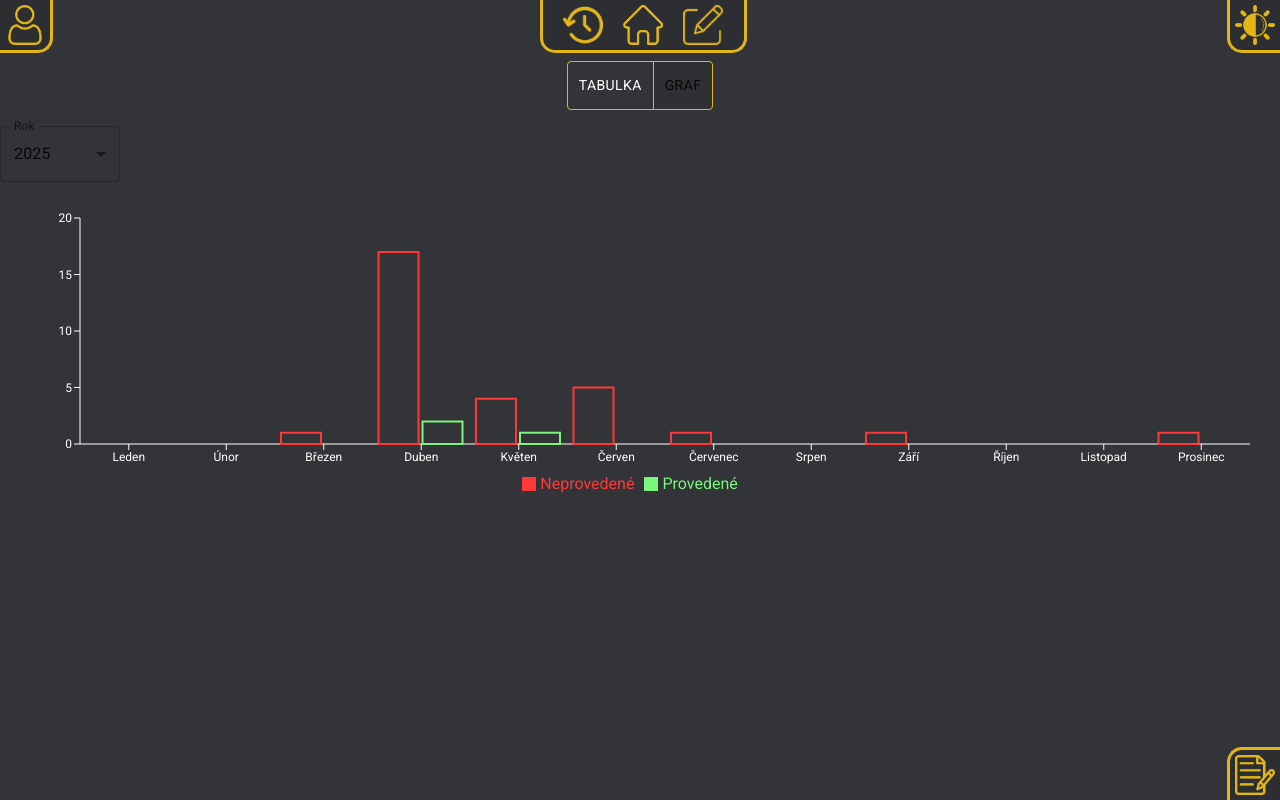
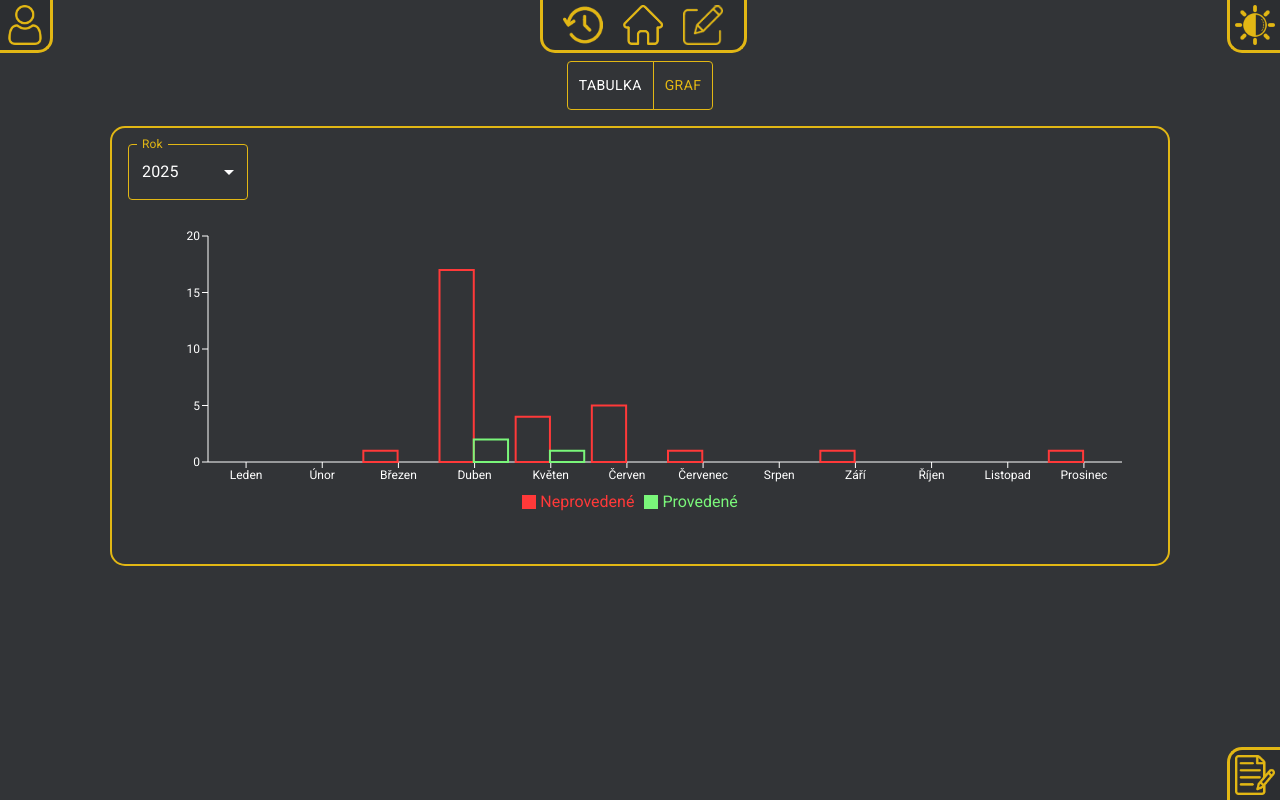
Before and after one commit to OndrejVselko/to-do-list, a React (Vite) app in the folder app/: page /stats in a window 1280 px wide. Both pictures are taken after a click on the button "GRAF". Built offline with nearby package versions, Linux system fonts and the light colour scheme.

Commit message:
Styling pt.2

```diff
--- a/app/src/components/stats/TaskTable.jsx
+++ b/app/src/components/stats/TaskTable.jsx
@@ -21,12 +21,12 @@ export default function TasksGrid({ data }) {
             return acc;
         }, {});
 
-    // Definujeme sloupce, včetně pevné šířky
+    // Definujeme sloupce s procentuálními hodnotami (poměr flex)
     const columns = [
-        { field: 'typeLabel', headerName: 'Typ', width: 200 },
-        { field: 'name', headerName: 'Název', flex: 2, minWidth: 500 },
+        { field: 'typeLabel', headerName: 'Typ', flex: 0.2 },       // 20%
+        { field: 'name',      headerName: 'Název', flex: 0.5, minWidth: 200 }, // 50%
         {
-            field: 'date', headerName: 'Datum', width: 100,
+            field: 'date',     headerName: 'Datum', flex: 0.1,    // 10%
             cellClassName: (params) => {
                 const dateObj = new Date(params.row.rawDate);
                 const isOverdue = params.row.state === 0 && dateObj < now;
@@ -35,7 +35,7 @@ export default function TasksGrid({ data }) {
                 return 'state-0-cell';
             },
         },
-        { field: 'category', headerName: 'Kategorie', width: 200 },
+        { field: 'category',   headerName: 'Kategorie', flex: 0.2 }  // 20%
     ];
 
     // Příprava řádků
@@ -64,8 +64,8 @@ export default function TasksGrid({ data }) {
     return (
         <Box
             sx={{
-                height: "60vh",
-                width: 1000,
+                height: '60vh',
+                width: '80vw',                  // Nastaveno na 80vw
                 mx: 'auto',
                 overflow: 'hidden',
                 '& *::-webkit-scrollbar': { width: '8px', height: '8px' },
@@ -98,6 +98,8 @@ export default function TasksGrid({ data }) {
                     '& .state-0-cell': { color: 'var(--text_color)' },
                     '& .state-1-cell': { color: '#7af67a' },
                     '& .state-overdue-cell': { color: '#ff3939' },
+                    // Barva prázdného místa
+                    '& .MuiDataGrid-virtualScroller': { backgroundColor: 'var(--background_primary)' },
                 }}
             />
         </Box>
--- a/app/src/components/stats/TasksBarChart.jsx
+++ b/app/src/components/stats/TasksBarChart.jsx
@@ -1,4 +1,3 @@
-// src/components/TasksBarChart.jsx
 import React, { useState, useMemo } from 'react';
 import {
     BarChart,
@@ -55,20 +54,64 @@ export default function TasksBarChart({ data }) {
     }, [data, selectedYear]);
 
     return (
-        <Box mb={4}>
+        <>
+
+            <Box
+                sx={{
+                    width: '80vw',
+                    border: '2px solid var(--yellow)',
+                    borderRadius: '15px',
+                    p: 2,
+                    mx: 'auto',
+                }}
+            >
                 <FormControl sx={{ minWidth: 120, mb: 2 }}>
-                <InputLabel id="year-select-label">Rok</InputLabel>
+                    <InputLabel
+                        id="year-select-label"
+                        sx={{
+                            color: 'var(--yellow)',
+                            '&.Mui-focused': {
+                                color: 'var(--yellow)',
+                            },
+                            '&.MuiInputLabel-shrink': {
+                                color: 'var(--yellow)',
+                            }
+                        }}
+                    >
+                        Rok
+                    </InputLabel>
+
                     <Select
                         labelId="year-select-label"
                         value={selectedYear}
                         label="Rok"
+                        variant="outlined"
                         onChange={e => setSelectedYear(e.target.value)}
+                        sx={{
+                            color: 'var(--text_color)', // 👈 barva samotného textu
+                            '& .MuiOutlinedInput-notchedOutline': {
+                                borderColor: 'var(--yellow)',
+                            },
+                            '&:hover .MuiOutlinedInput-notchedOutline': {
+                                borderColor: 'var(--yellow)',
+                            },
+                            '&.Mui-focused .MuiOutlinedInput-notchedOutline': {
+                                borderColor: 'var(--yellow)',
+                            },
+                            '& .MuiSelect-icon': {
+                                color: 'var(--text_color)', // 👈 barva ikony (šipky)
+                            }
+                        }}
                     >
                         {years.map(year => (
-                        <MenuItem key={year} value={year}>{year}</MenuItem>
+                            <MenuItem key={year} value={year}>
+                                {year}
+                            </MenuItem>
                         ))}
                     </Select>
+
                 </FormControl>
+                <Box mb={4}>
                     <ResponsiveContainer width="100%" height={300}>
                         <BarChart data={chartData} margin={{ top: 20, right: 30, left: 20, bottom: 5 }}>
                             <XAxis
@@ -111,5 +154,7 @@ export default function TasksBarChart({ data }) {
                         </BarChart>
                     </ResponsiveContainer>
                 </Box>
+            </Box>
+        </>
     );
 }
--- a/app/src/components/stats/ViewSwitcher.jsx
+++ b/app/src/components/stats/ViewSwitcher.jsx
@@ -7,7 +7,7 @@ import TasksBarChart from './TasksBarChart.jsx';
 import TasksTable from './TaskTable.jsx';
 
 export default function ViewSwitcher({ data }) {
-    // filter state
+    // Stav filtrů
     const [searchName, setSearchName] = useState('');
     const [filterType, setFilterType] = useState('all');
     const [filterState, setFilterState] = useState('all');
@@ -16,13 +16,16 @@ export default function ViewSwitcher({ data }) {
     const [dateFrom, setDateFrom] = useState(null);
     const [dateTo, setDateTo] = useState(null);
 
-    // project options for filter
+    // Možnosti projektů pro select
     const projectOptions = useMemo(
-        () => data.filter((item) => item.type === 'project').map((proj) => ({ id: proj.id, name: proj.name })),
+        () =>
+            data
+                .filter((item) => item.type === 'project')
+                .map((proj) => ({ id: proj.id, name: proj.name })),
         [data]
     );
 
-    // filtered data
+    // Filtrovaná data pouze pro tabulku
     const filteredData = useMemo(() => {
         return data.filter((item) => {
             if (searchName && !item.name.toLowerCase().includes(searchName.toLowerCase())) return false;
@@ -43,7 +46,7 @@ export default function ViewSwitcher({ data }) {
         });
     }, [data, searchName, filterType, filterState, onlyPriority, filterProject, dateFrom, dateTo]);
 
-    // view state
+    // Stav přepínače pohledu
     const [view, setView] = useState('table');
     const handleViewChange = (_, newView) => {
         if (newView) setView(newView);
@@ -51,7 +54,7 @@ export default function ViewSwitcher({ data }) {
 
     return (
         <Box>
-            {/* Center just the toggle buttons */}
+            {/* Toggle mezi tabulkou a grafem */}
             <Box sx={{ display: 'flex', justifyContent: 'center', mb: 2 }}>
                 <ToggleButtonGroup
                     value={view}
@@ -65,8 +68,10 @@ export default function ViewSwitcher({ data }) {
                             borderColor: 'var(--yellow)',
                             width: '80%',
                         },
-                        '& .Mui-selected': {
+                        '& .MuiToggleButton-root.Mui-selected': {
                             color: 'var(--yellow)',
+                            borderColor: 'var(--yellow)',
+                            backgroundColor: 'transparent', // volitelné, pokud nechceš výchozí MUI modré pozadí
                         },
                     }}
                 >
@@ -79,10 +84,12 @@ export default function ViewSwitcher({ data }) {
                 </ToggleButtonGroup>
             </Box>
 
+            {/* Pokud je vybraný graf, předáme mu NEFILTROVANÁ data */}
             {view === 'chart' ? (
-                <TasksBarChart data={filteredData} />
+                <TasksBarChart data={data} />
             ) : (
                 <Box>
+                    {/* Filtry */}
                     <LocalizationProvider dateAdapter={AdapterDateFns}>
                         <FilterControls
                             searchName={searchName}
@@ -102,6 +109,7 @@ export default function ViewSwitcher({ data }) {
                             setDateTo={setDateTo}
                         />
                     </LocalizationProvider>
+                    {/* Tabulka s filtrovanými daty */}
                     <Box sx={{ mt: 2 }}>
                         <TasksTable data={filteredData} />
                     </Box>
```
Lines whose indentation alone changed are shown as unchanged.
